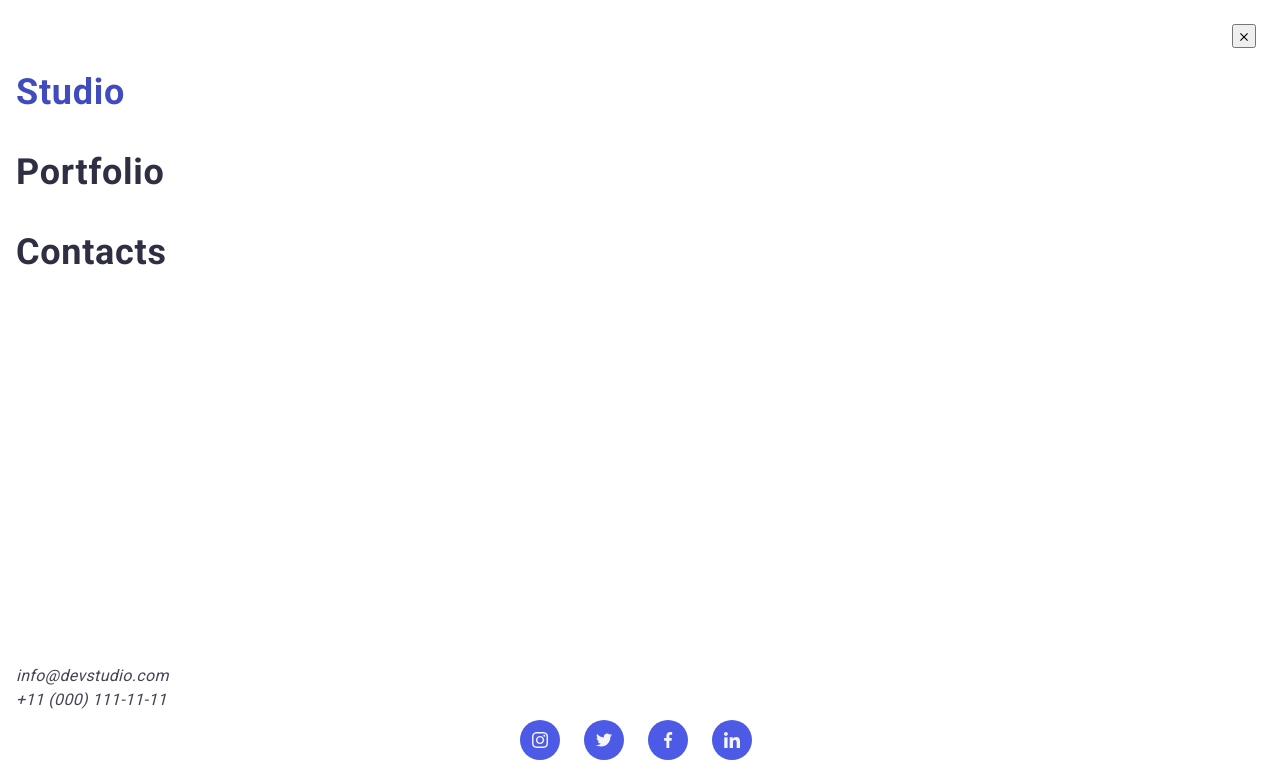
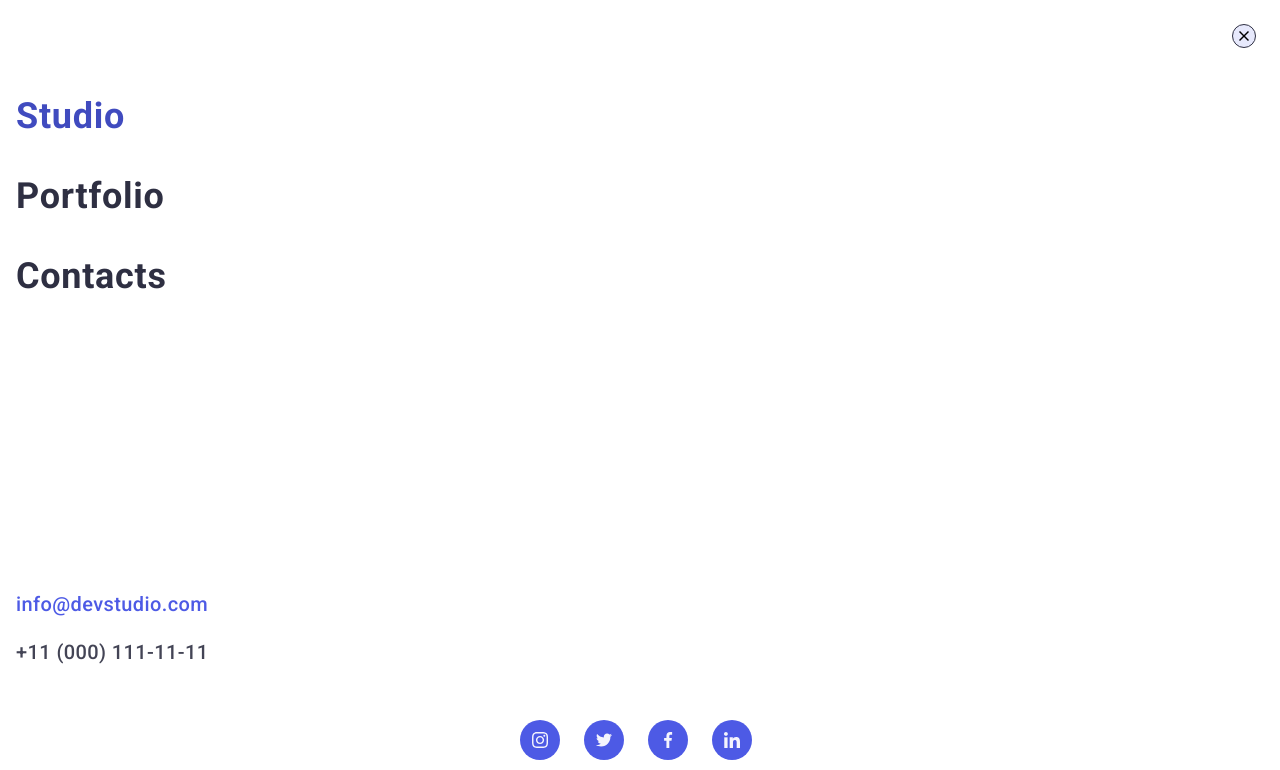
Before and after one commit to Yaroslav13-13/goit-markup-hw-06, a plain HTML site: page index.html in a window 1280 px wide. Shown: the top 770 px of the page. Drawn offline with nearby package versions, Linux system fonts and the light colour scheme.

Commit message:
HW-06-02

```diff
--- a/css/styles.css
+++ b/css/styles.css
@@ -59,6 +59,14 @@ a {
   display: block;
 }
 
+/* .mob-menu {
+  display: none;
+}
+
+.mob-menu.active {
+  display: block;
+} */
+
 .mob-menu {
   width: 100%;
   height: 100%;
@@ -70,24 +78,26 @@ a {
   display: flex;
   flex-direction: column;
   justify-content: space-between;
-}
-
-mob-menu-two {
-  width: 100%;
-  height: 100%;
-  background-color: #fff;
-  position: fixed;
-  top: 0;
-  z-index: 99;
-  padding: 24px 24px 40px 16px;
-  display: flex;
-  flex-direction: column;
+  /* opacity: 0;
+  pointer-events: none;
+  visibility: hidden; */
 }
 
 .button-mob-menu {
+  display: flex;
+  align-items: center;
+  justify-content: center;
+  position: absolute;
   display: block;
   margin-left: auto;
   margin-bottom: 24px;
+  background-color: #e7e9fc;
+  border-radius: 50%;
+  border: 1px solid #2e2f42;
+  top: 24px;
+  right: 24px;
+  width: 24px;
+  height: 24px;
 }
 
 .svg-button-mob-menu {
@@ -100,6 +110,7 @@ mob-menu-two {
   line-height: 1.11111;
   letter-spacing: 0.02em;
   text-decoration: none;
+  margin-top: 72px;
 }
 
 .mob-nav-item:not(:last-child) {
@@ -140,6 +151,49 @@ mob-menu-two {
 .icon {
 }
 
+.mob-contacts {
+  font-style: normal;
+}
+
+mob-contacts-list .mob-contacts-item:first-child .contacts-link-mob {
+  color: #4d5ae5;
+}
+.mob-contacts-list {
+  margin-bottom: 48px;
+}
+
+.mob-contacts-list .mob-contacts-item {
+  margin-bottom: 24px;
+}
+
+.mob-contacts-list .mob-contacts-item:last-child {
+  margin-bottom: 0;
+}
+
+.mob-contacts-item {
+}
+
+.contacts-link-mob-blue {
+  font-family: "Roboto", sans-serif;
+  font-weight: 500;
+  font-size: 20px;
+  line-height: 1.2;
+  letter-spacing: 0.02em;
+  color: #4d5ae5;
+}
+
+.contacts-link-mob {
+  font-family: "Roboto", sans-serif;
+  font-weight: 500;
+  font-size: 20px;
+  line-height: 1.2;
+  letter-spacing: 0.02em;
+  color: #434455;
+}
+
+.mob-contacts-list {
+}
+
 /*---------------- HEADER -----------------*/
 
 .menu-open-btn {
@@ -147,8 +201,8 @@ mob-menu-two {
   align-items: center;
   justify-content: center;
   position: absolute;
-  top: 24px;
-  right: 24px;
+  top: 16px;
+  right: 16px;
   width: 24px;
   height: 24px;
   border: none;
--- a/index.html
+++ b/index.html
@@ -57,7 +57,7 @@
         <div class="mob-menu">
             <div>
             <button type="button" class="button-mob-menu">
-                <svg class="svg-button-mob-menu" width="8" height="8">
+                <svg class="svg-button-mob-menu" width="10" height="10">
                     <use href="./images/icons.svg#icon-close-black-3">
                     </use>
                 </svg>
@@ -73,8 +73,10 @@
         <div>
             <address class="mob-contacts">
                 <ul class="mob-contacts-list">
-                    <li class="mob-contacts-item"><a class="contacts-link" href="mailto:info@devstudio.com">info@devstudio.com</a></li>
-                    <li class="mob-contacts-item"><a class="contacts-link" href="tel:+110001111111">+11 (000) 111-11-11</a>
+                    <li class="mob-contacts-item">
+                        <a class="contacts-link-mob-blue" href="mailto:info@devstudio.com">info@devstudio.com</a></li>
+                    <li class="mob-contacts-item">
+                        <a class="contacts-link-mob" href="tel:+110001111111">+11 (000) 111-11-11</a>
                     </li>
                 </ul>
             </address>
@@ -424,7 +426,6 @@
                 </ul>
             </div>
         </section>
-
     </main>
     <!-- <footer class="page-footer">
         <div class="container container-footer">
@@ -545,6 +546,7 @@
             </form>
         </div>
     </div> -->
+    <script src="script.js"></script>
 </body>
 
 </html>
```
Also changed, not shown: script/script.js (added, +11 -0 lines).
